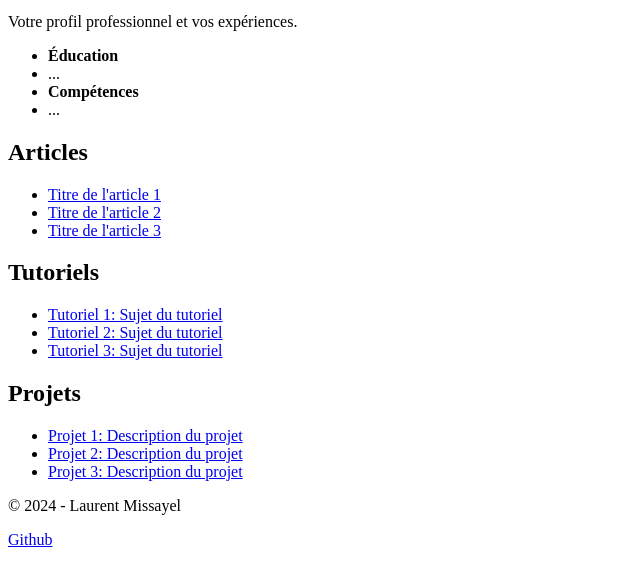
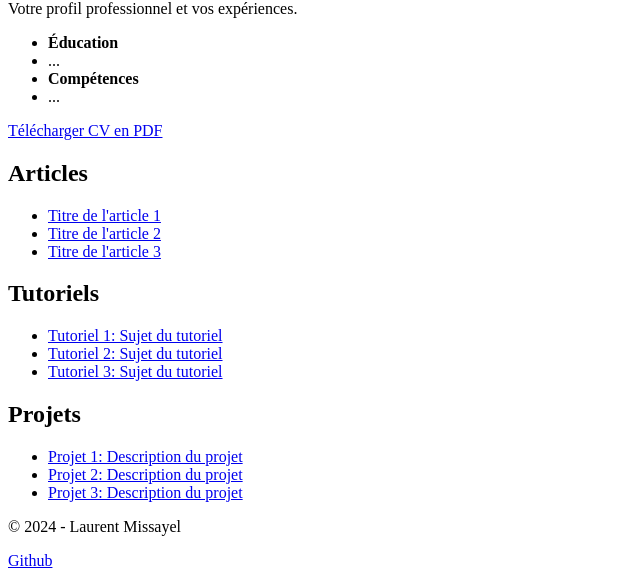
Before and after one commit to missayel/missayel.github.io, a plain HTML site: page index.html in a window 1280 px wide. Shown: the part 235-813 px from the top of the page, without its empty margins (0-640 px from the left). Drawn offline with Linux system fonts and the light colour scheme.

Commit message:
Update index.html

```diff
--- a/index.html
+++ b/index.html
@@ -12,14 +12,14 @@
      <p>Le site web de Laurent Missayel</p>
   </header>
   <main>
-    <sectio>
+     <section>
          <ul>
              <li><a href="index.html">Accueil</a></li>
              <li><a href="cv.html">CV</a></li>
              <li><a href="documents.html">Documents</a></li>
          </ul>
-    </sectio>
-    <sectio>
+     </section>
+     <section>
          <h1>Mon CV</h1>
          <p>Votre profil professionnel et vos expériences.</p>
          <ul>
@@ -28,7 +28,8 @@
              <li><strong>Compétences</strong></li>
              <li>...</li>
          </ul>
-    </sectio>
+         <a href="chemin_vers_votre_cv.pdf" target="_blank">Télécharger CV en PDF</a>
+     </section>
      <section>
          <h2>Articles</h2>
          <ul>
```
Lines whose indentation alone changed are shown as unchanged.
